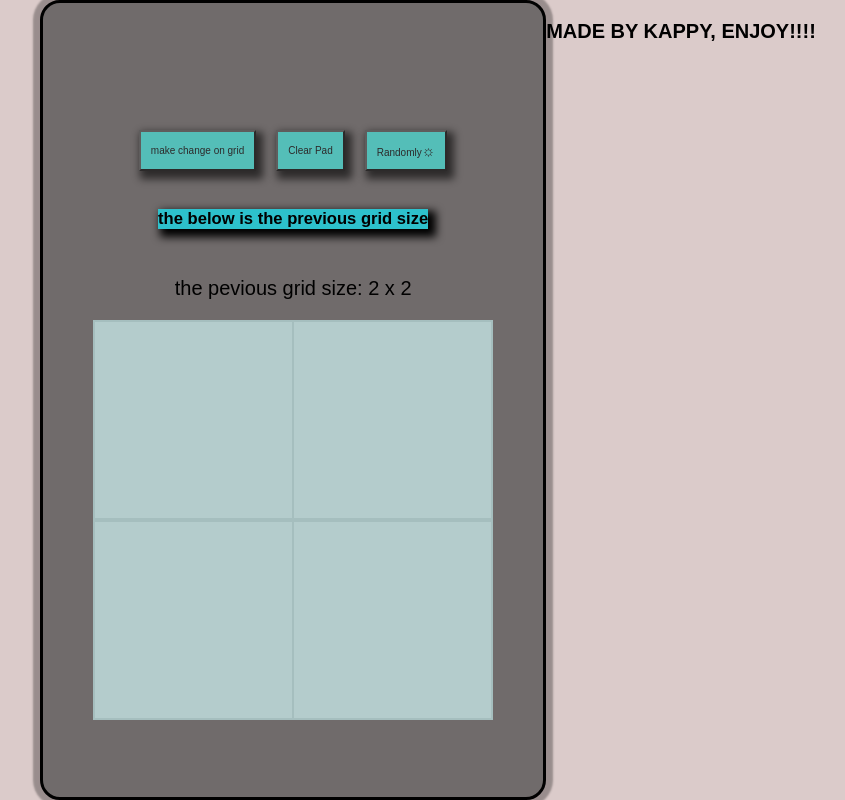
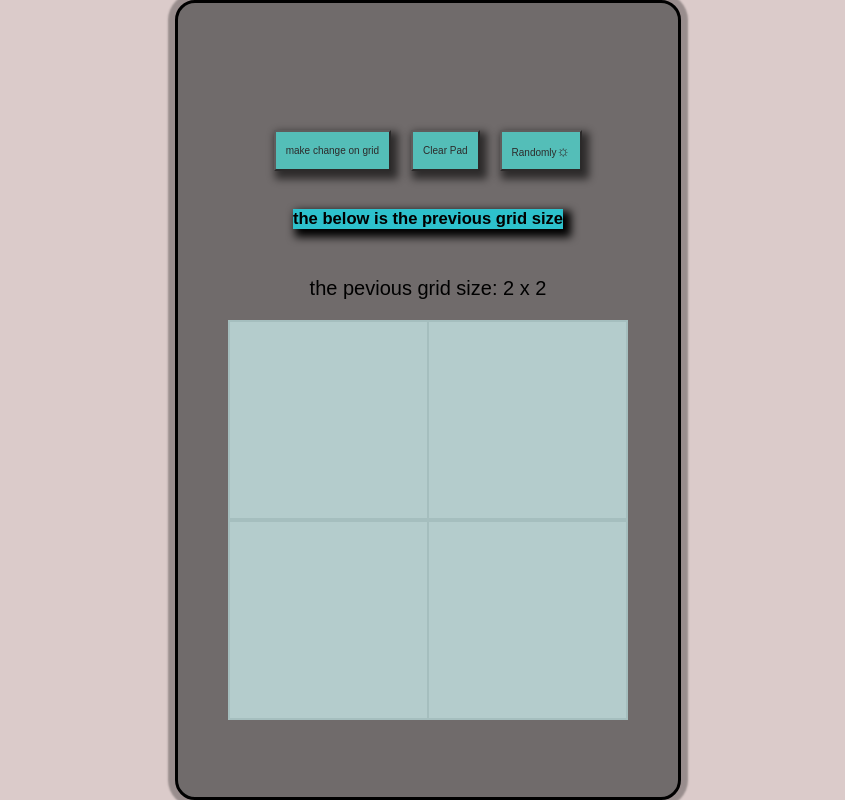
Before and after one commit to kappyrw/Etch-A-Sketch, a plain HTML site: page index.html in a window 1280 px wide. Shown: the whole page, without its empty margins (212-1057 px from the left). Drawn offline with Linux system fonts and the light colour scheme.

Commit message:
Update index.html

```diff
--- a/index.html
+++ b/index.html
@@ -25,7 +25,7 @@
     </div>
 
   </div>
-  <div><p><b>MADE BY KAPPY, ENJOY!!!!</b></p></div>
+
 </body>
 <script src="./script.js"></script>
 
```
